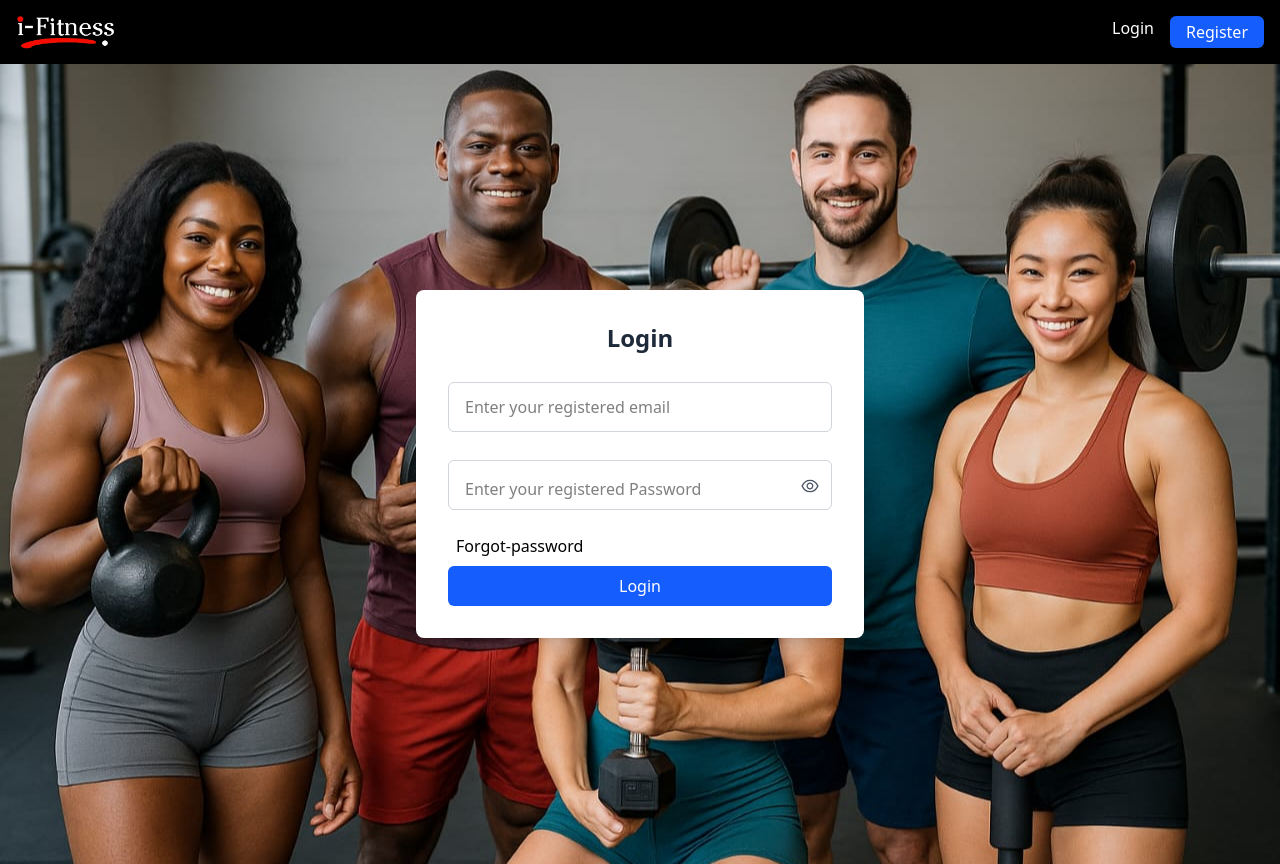
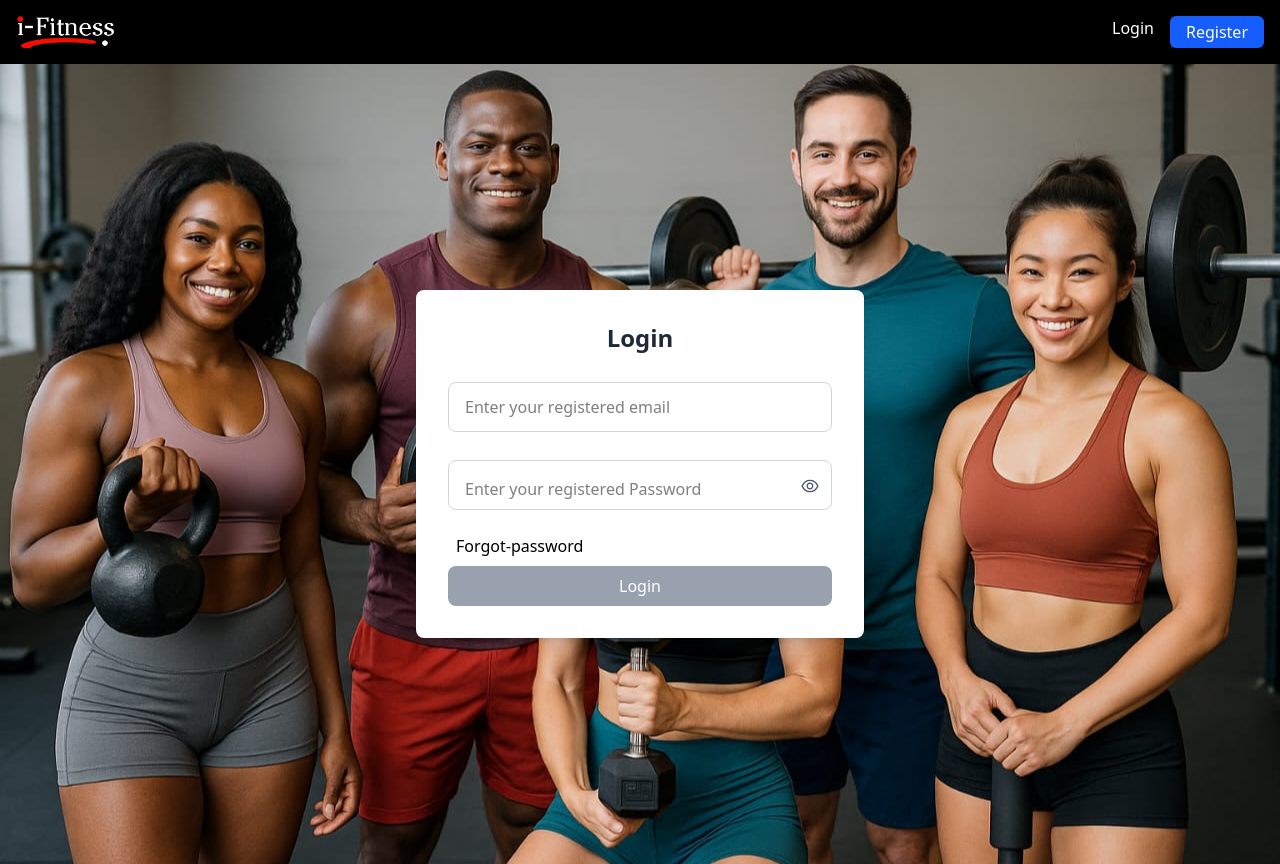
Before and after one commit to Babathiago1996/newfrontend, a React (Vite) app: page /login in a window 1280 px wide. Built offline with nearby package versions, Linux system fonts and the light colour scheme.

Commit message:
latest version

```diff
--- a/src/pages/LoginPage.jsx
+++ b/src/pages/LoginPage.jsx
@@ -17,12 +17,11 @@ const LoginPage = () => {
   const {
     register,
     handleSubmit,
-    formState: { errors },
-  } = useForm();
+    formState: { errors, isValid },
+  } = useForm({ mode: "onChange" });
   const navigate = useNavigate();
   const { user, dispatch } = useAuthContext();
   const handleLogin = async (data) => {
-    const { email, password } = data;
     setIsloading(true);
 
     try {
@@ -33,7 +32,7 @@ const LoginPage = () => {
           headers: {
             "Content-Type": "application/json",
           },
-          body: JSON.stringify({ email, password }),
+          body: JSON.stringify({ email: data.email, password: data.password }),
         }
       );
       const json = await response.json();
@@ -59,18 +58,30 @@ const LoginPage = () => {
           <h2 className="text-2xl font-bold text-center text-gray-800 mb-6">
             Login
           </h2>
+          <div>
             <input
               type="email"
               placeholder="Enter your registered email"
               aria-label="Enter your Email"
-            {...register("email", { required: "Email is required" })}
-            className={`mt-1 w-full px-4 py-2 border h-[50px] ${
-              errors.email ? "border-red-500" : "border-gray-300"
-            } rounded-md focus:outline-none focus:ring-2 focus:ring-blue-500 focus:border-transparent transition duration-200`}
+              {...register("email", {
+                required: "Email is required",
+                pattern: {
+                  value: /^[^\s@]+@[^\s@]+\.[^\s@]+$/,
+                  message: "Enter a valid email address",
+                },
+              })}
+              className={`mt-1 w-full px-4 py-2 border h-[50px] outline-none rounded-lg ${
+                errors.email
+                  ? "border-red-400 border-2"
+                  : "border-gray-300 focus:outline-none focus:ring-2 focus:ring-blue-500 focus:border-transparent transition duration-200"
+              }  `}
             />
             {errors.email && (
-            <p className="mt-1 text-sm text-red-600 ">{errors.email.message}</p>
+              <p className=" mt-1 text-sm text-red-600 ">
+                {errors.email.message}
+              </p>
             )}
+          </div>
           <div className="relative mb-4">
             <input
               type={showpassword ? "text" : "password"}
@@ -82,12 +93,14 @@ const LoginPage = () => {
                 minLength: {
                   value: 8,
                   message:
-                    "Password must be atleast 8 character,including UpperCase,LowerCase and sign",
+                    "Password must be atleast 8 character,including UpperCase,LowerCase and special character",
                 },
               })}
-              className={`mt-1 w-full px-4 pt-2 border  h-[50px] ${
-                errors.password ? "border-red-500" : "border-gray-300"
-              } rounded-md focus:outline-none focus:ring-2 focus:ring-blue-500 focus:border-transparent transition duration-200`}
+              className={`mt-1 w-full px-4 pt-2 border rounded-lg h-[50px] outline-none ${
+                errors.password
+                  ? "border-red-400 border-2"
+                  : "border-gray-300 focus:outline-none focus:ring-2 focus:ring-blue-500 focus:border-transparent transition duration-200"
+              }  `}
             />
             <div
               className="absolute top-5 right-3 cursor-pointer text-gray-600"
@@ -110,8 +123,12 @@ const LoginPage = () => {
           </Link>
           <button
             type="submit"
-            className="w-full bg-blue-600 text-white py-2 rounded-md hover:bg-blue-700 focus:outline-none focus:ring-2 focus:ring-blue-500 focus:ring-offset-2 transition duration-200"
-            disabled={isloading}
+            className={`w-full bg-blue-600 text-white py-2 rounded-lg transition duration-200 ${
+              isValid
+                ? " hover:bg-blue-700 focus:outline-none focus:ring-2 focus:ring-blue-500 focus:ring-offset-2"
+                : "bg-gray-400 cursor-not-allowed"
+            }`}
+            disabled={isloading || isValid}
           >
             {isloading ? (
               <div className="flex gap-2 justify-center items-center">
--- a/src/pages/RegisterPage.jsx
+++ b/src/pages/RegisterPage.jsx
@@ -71,19 +71,19 @@ const RegisterPage = () => {
               })}
               className={`w-full p-2 border  rounded-lg outline-none ${
                 errors.email
-                  ? "border-red-500 border-2 "
+                  ? "border-red-400 border-2 "
                   : " border-gray-300 focus:outline-none focus:ring-2 focus:ring-blue-500"
               }`}
             />
             {errors.email && (
-              <p className="text-sm text-red-500 mt-1">
+              <p className="text-sm text-red-400 mt-1">
                 {errors.email.message}
               </p>
             )}
           </div>
           <div className="mb-4 relative">
             <label className="block text-gray-700 text-sm font-bold mb-2">
-              Password<sup className="text-red-500">*</sup>
+              Password<sup className="text-red-400">*</sup>
             </label>
             <input
               type={showpassword ? "text" : "password"}
@@ -97,7 +97,7 @@ const RegisterPage = () => {
               className={`w-full p-2 border rounded-lg outline-none
                 ${
                   errors.password
-                    ? "border-red-500 border-2"
+                    ? "border-red-400 border-2"
                     : "border-gray-300 focus:outline-none focus:ring-2 focus:ring-blue-500 "
                 }`}
             />
@@ -113,7 +113,7 @@ const RegisterPage = () => {
               )}
             </div>
             {errors.password && (
-              <p className="text-sm text-red-500 mt-1">
+              <p className="text-sm text-red-400 mt-1">
                 {errors.password.message}
               </p>
             )}
```
Lines whose indentation alone changed are shown as unchanged.
